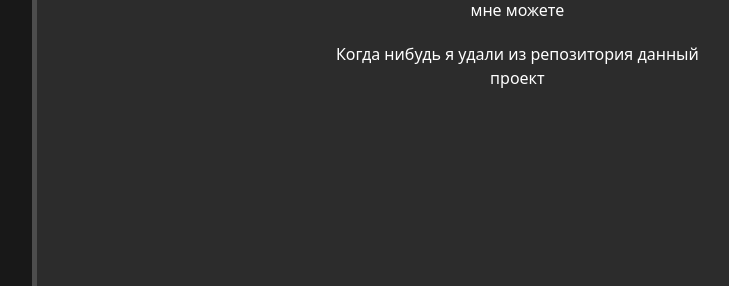
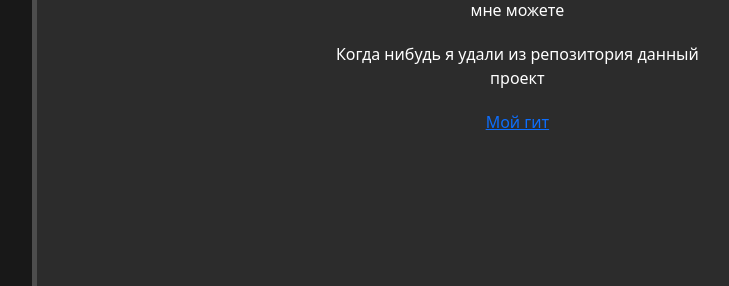
Before and after one commit to gilmanchik/first_solo_project_django, a Django app: page /about/ in a window 1280 px wide. Shown: the part 514-800 px from the top of the page, without its empty margins (193-922 px from the left). Run offline with Django 4.2, Linux system fonts and the light colour scheme.

Commit message:
last commit

```diff
--- a/Site_About_Animals/ANIMALS/core/templates/about.html
+++ b/Site_About_Animals/ANIMALS/core/templates/about.html
@@ -15,5 +15,6 @@
     <p>
         Когда нибудь я удали из репозитория данный проект
     </p>
+    <p><a href="https://github.com/gilmanchik">Мой гит</a></p>
 </div>
 {% endblock %}
```
